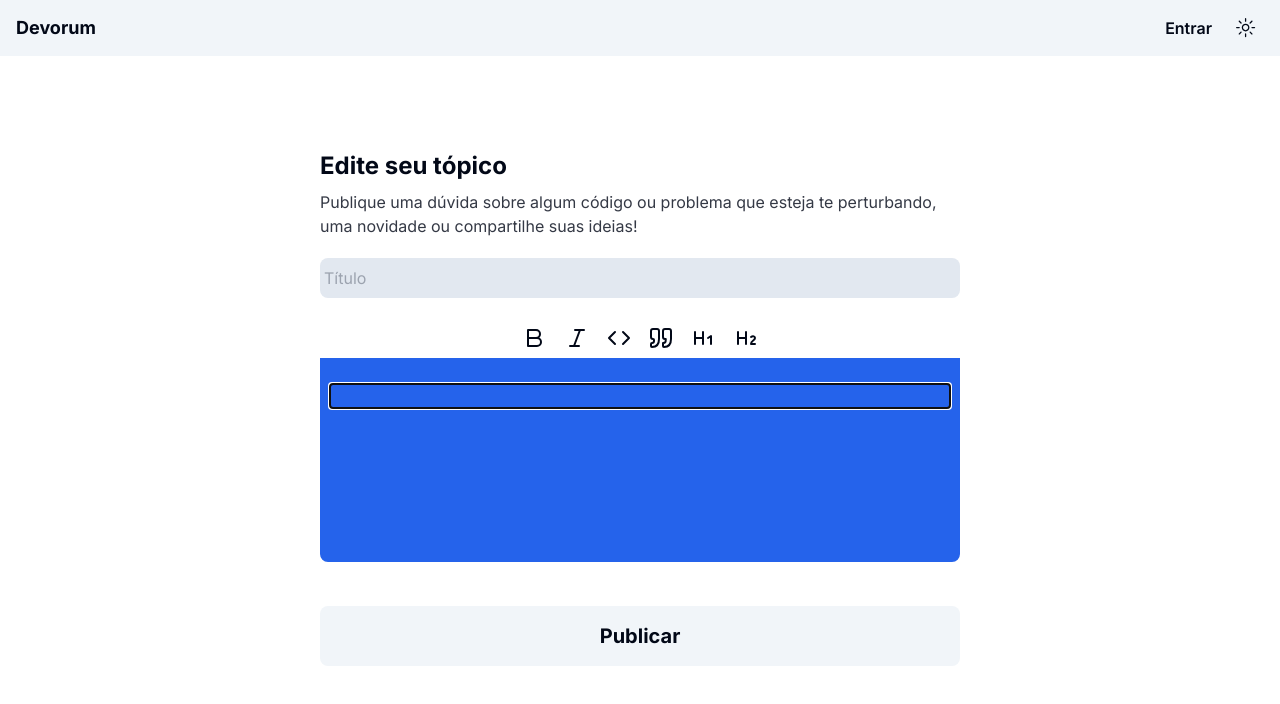
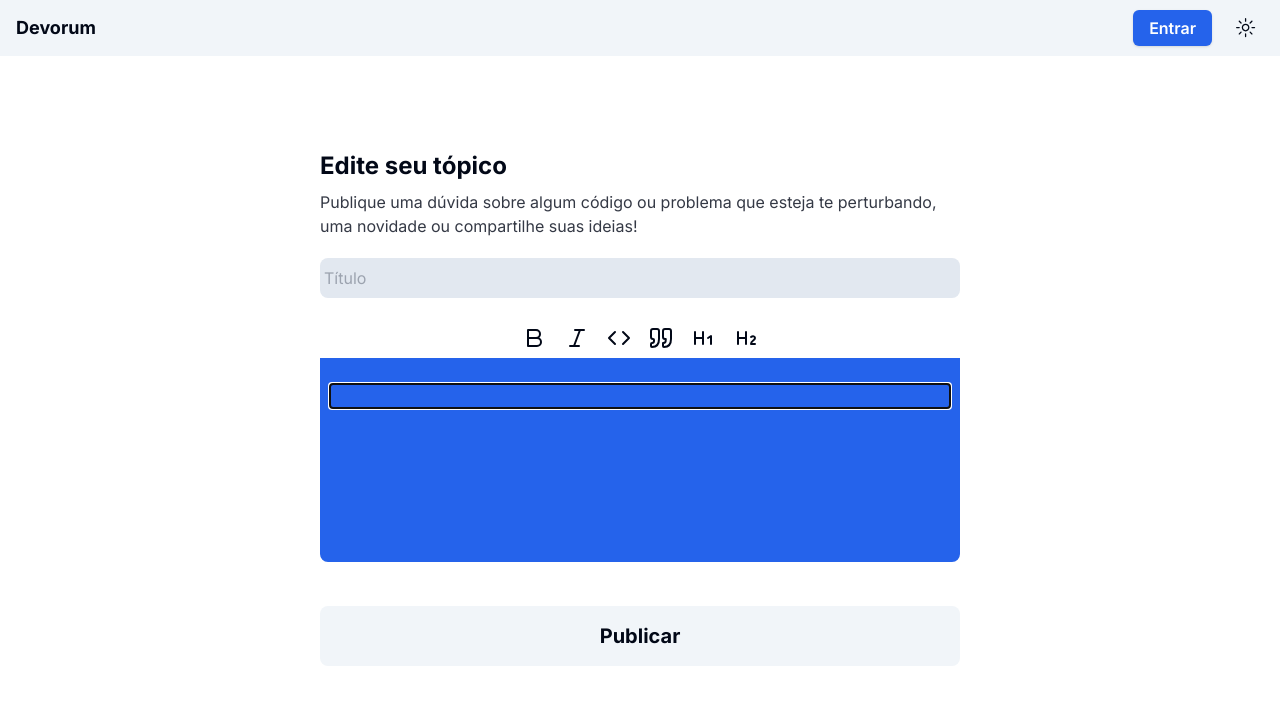
Before and after one commit to Luzin7/devorum-frontend, a Next.js app: page /edit in a window 1280 px wide. Shown: the top 704 px of the page. Built offline with nearby package versions, Linux system fonts and the light colour scheme; no server answers.

Commit message:
feat: add link to button

```diff
--- a/src/components/Header/Header.tsx
+++ b/src/components/Header/Header.tsx
@@ -2,10 +2,10 @@
 
 import Logo from '@components/Logo';
 import ThemeModeToggle from '@components/ThemeModeToggle';
-import { CREATE_TOPIC, LOGIN } from 'constants/localRoutePaths';
+import { Button } from '@components/ui/button';
+import { LOGIN } from 'constants/localRoutePaths';
 import { UUID } from 'crypto';
 import Link from 'next/link';
-import { BiMessageAltAdd } from 'react-icons/bi';
 import { useUserStore } from 'store/user';
 import DropdownMenuUserAvatar from './components/DropdownMenuUserAvatar';
 
@@ -18,17 +18,13 @@ export function Header() {
       <div className="flex gap-4 items-center">
         {userState.user.id !== ('' as UUID) ? (
           <>
-            <Link href={CREATE_TOPIC}>
-              <BiMessageAltAdd
-                className="text-2xl"
-                title="Publicar novo tópico"
-              />
-            </Link>
             <DropdownMenuUserAvatar />
           </>
         ) : (
-          <Link href={LOGIN} className="font-semibold">
-            Entrar
+          <Link href={LOGIN}>
+            <Button className="text-base font-semibold text-white">
+              Entrar
+            </Button>
           </Link>
         )}
         <ThemeModeToggle />
```
